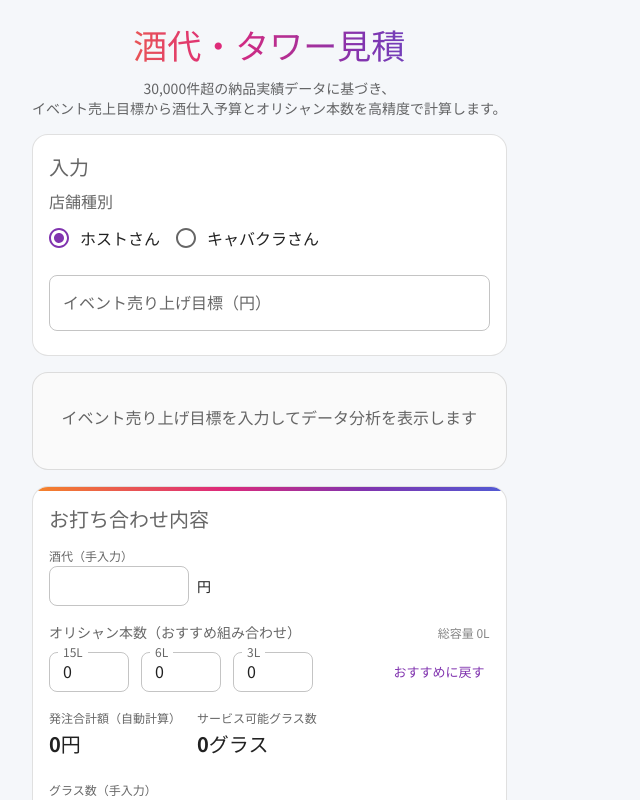
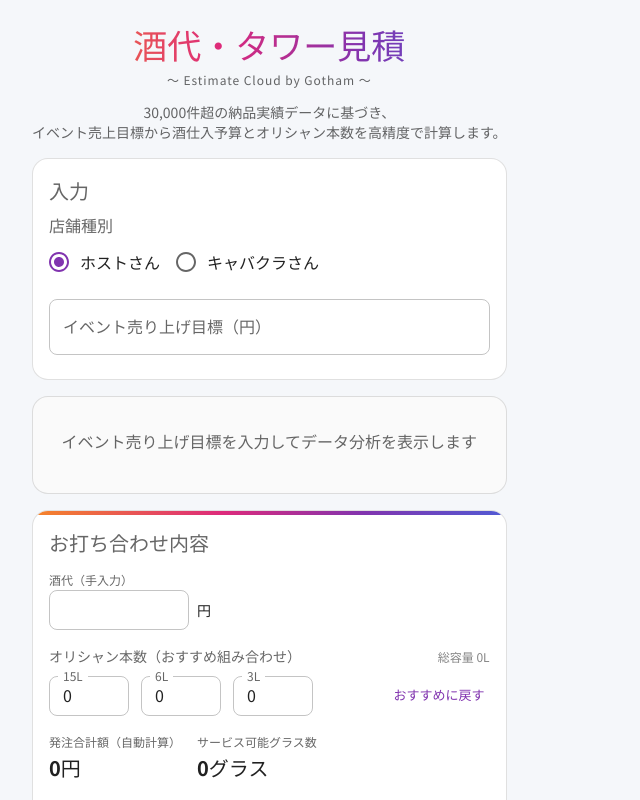
Before and after one commit to 536aika/sake-keisan-app, a React (Vite) app: page / in a window 1280 px wide. Shown: the top 800 px of the page, without its empty margins (0-640 px from the left). Built offline with nearby package versions, Linux system fonts and the light colour scheme; some icons are missing.

Commit message:
Update subtitle

```diff
--- a/src/App.tsx
+++ b/src/App.tsx
@@ -69,6 +69,14 @@ function App() {
           >
             酒代・タワー見積
           </Typography>
+          <Typography
+            variant="caption"
+            align="center"
+            color="text.secondary"
+            sx={{ display: 'block', mt: -1, mb: 1.5, letterSpacing: '0.08em' }}
+          >
+            〜 Estimate Cloud by Gotham 〜
+          </Typography>
           <Typography variant="body2" align="center" color="text.secondary" sx={{ mb: 2 }}>
             30,000件超の納品実績データに基づき、<br />
             イベント売上目標から酒仕入予算とオリシャン本数を高精度で計算します。
```
